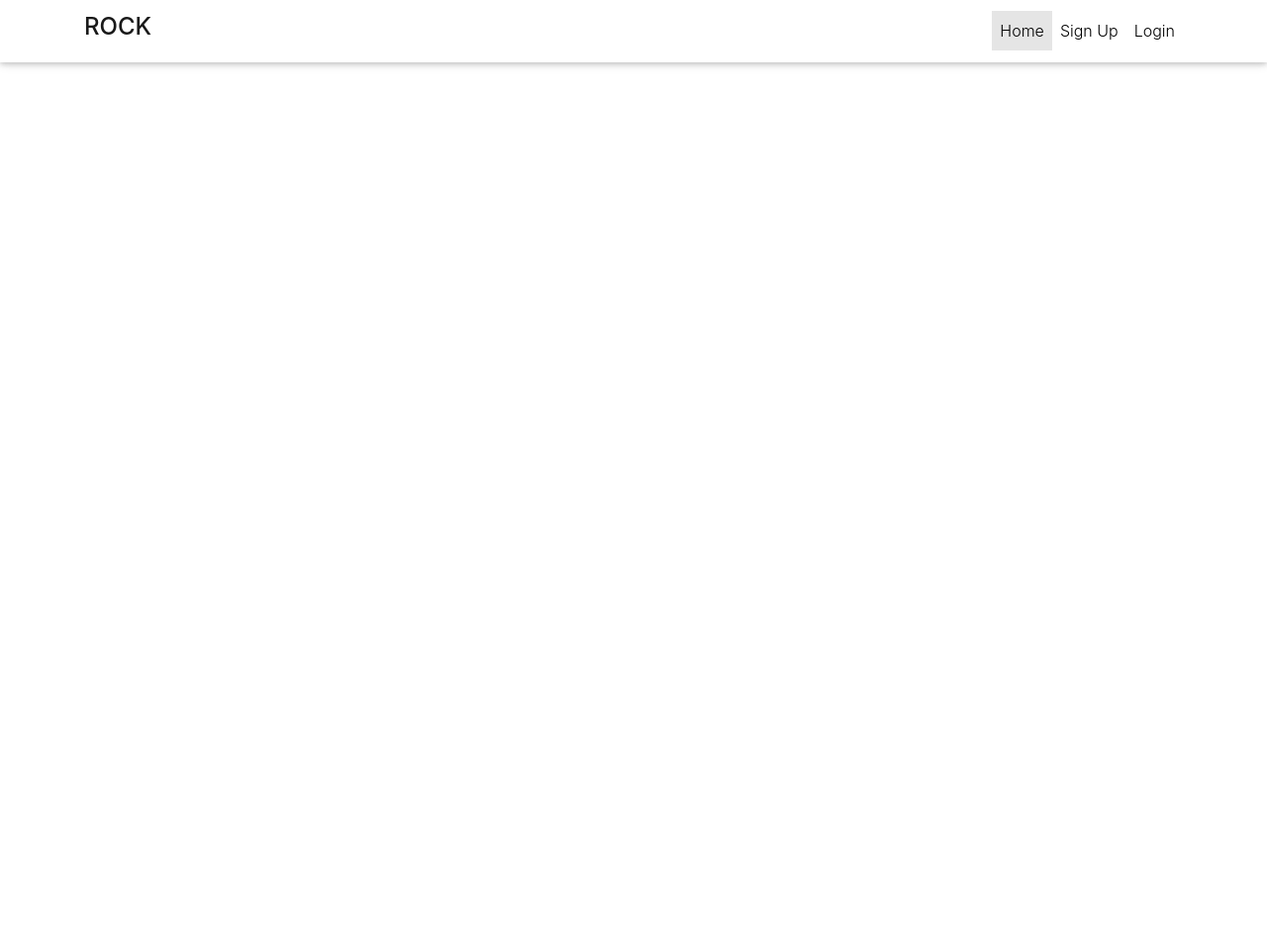
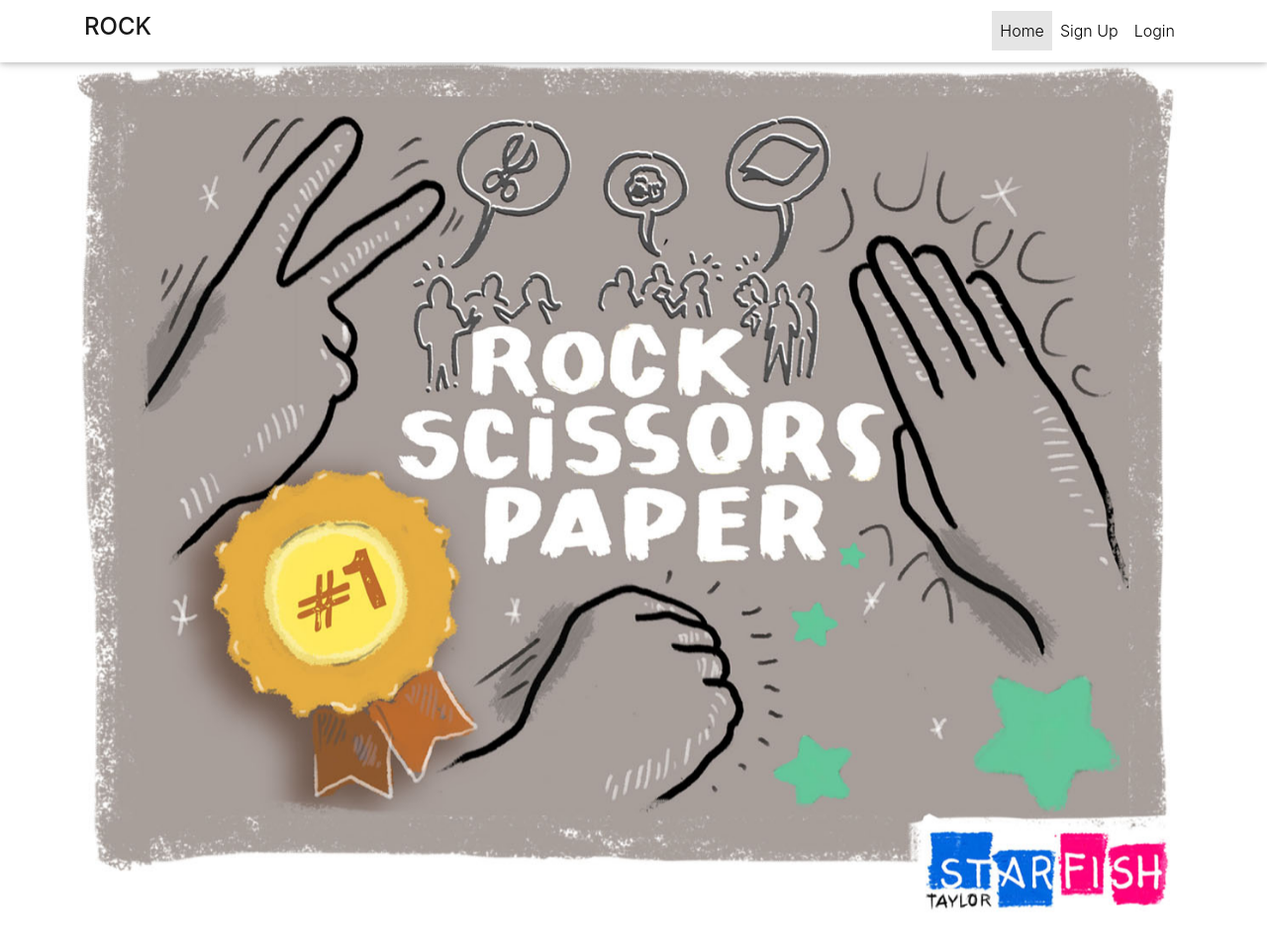
Before and after one commit to wamakimaN/Rock2, a Flask app: page / in a window 1280 px wide. Shown: the whole page at 99% size. Before the commit the page ends 68 px from the top, so only its background shows below. Run offline with Flask 2, Linux system fonts and the light colour scheme; a user stored in the database is signed in; some libraries are stand-ins or nearby versions; some web fonts are replaced.

Commit message:
added images to index.html

```diff
--- a/app/templates/index.html
+++ b/app/templates/index.html
@@ -41,12 +41,23 @@
             <li data-target="#carouselExampleIndicators" data-slide-to="1"></li>
             <li data-target="#carouselExampleIndicators" data-slide-to="2"></li>
         </ol>
+        <div class="carousel-inner">
+            <div class="carousel-item active">
+                <img src="../static/pic1.jpg" class="d-block w-100" alt="...">
+            </div>
+            <div class="carousel-item">
+                <img src="../static/pic2 .png" class="d-block w-100" alt="...">
+            </div>
+            <div class="carousel-item">
+                <img src="../static/pic3.jpg" class="d-block w-100" alt="...">
+            </div>
+        </div>
 
 
 
-    <script src="https://code.jquery.com/jquery-3.4.1.slim.min.js"></script>
-    <script src="https://cdn.jsdelivr.net/npm/popper.js@1.16.0/dist/umd/popper.min.js"></script>
-    <script src="https://stackpath.bootstrapcdn.com/bootstrap/4.4.1/js/bootstrap.min.js"></script>
+        <script src="https://code.jquery.com/jquery-3.4.1.slim.min.js"></script>
+        <script src="https://cdn.jsdelivr.net/npm/popper.js@1.16.0/dist/umd/popper.min.js"></script>
+        <script src="https://stackpath.bootstrapcdn.com/bootstrap/4.4.1/js/bootstrap.min.js"></script>
 
 </body>
 
```
